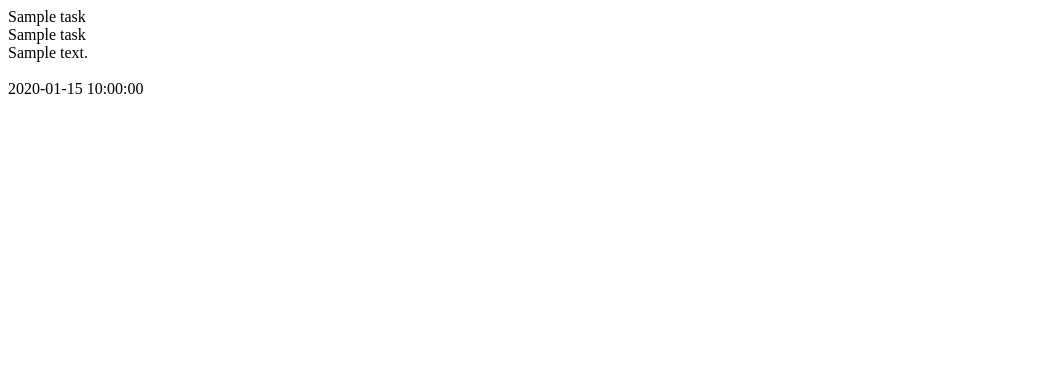
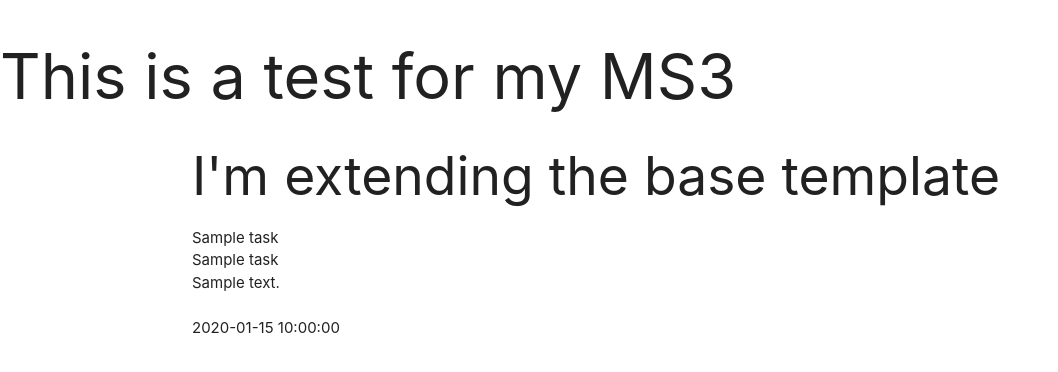
Before and after one commit to fernandagil/data-centric-miniproject, a Flask app: page / in a window 1280 px wide. Shown: the top 372 px of the page, without its empty margins (0-1058 px from the left). Run offline with Flask 2, Linux system fonts and the light colour scheme; a database or web service that is not in the repository returns one stand-in record (values such as "Sample title"); some libraries are stand-ins or nearby versions.

Commit message:
Add Materialize and linked to static files

```diff
--- a/templates/base.html
+++ b/templates/base.html
@@ -4,8 +4,12 @@
     <meta charset="UTF-8">
     <meta name="viewport" content="width=device-width, initial-scale=1.0">
     <meta http-equiv="X-UA-Compatible" content="ie=edge">
-    <link rel="stylesheet" href="{{ url_for('static', filename='vendor/bootstrap/css/bootstrap.min.css') }}" type="text/css">
+    <link rel="stylesheet" href="https://cdnjs.cloudflare.com/ajax/libs/font-awesome/5.15.2/css/all.min.css"
+        integrity="sha512-HK5fgLBL+xu6dm/Ii3z4xhlSUyZgTT9tuc/hSrtw6uzJOvgRr2a9jyxxT1ely+B+xFAmJKVSTbpM/CuL7qxO8w==" crossorigin="anonymous" type="text/css"/>
+    <link rel="stylesheet" href="https://cdnjs.cloudflare.com/ajax/libs/materialize/1.0.0/css/materialize.min.css" type="text/css">
     <link rel="stylesheet" href="{{ url_for('static', filename='css/style.css') }}" type="text/css">
+    {% block styles %}
+    {% endblock %}
     <title>MS3</title>
 </head>
 <body>
@@ -20,9 +24,12 @@
 	</div>
 
 
-	<!-- Bootstrap core JavaScript -->
-	<script src="{{ url_for('static', filename='vendor/jquery/jquery.min.js') }}"></script>
-	<script src="{{ url_for('static', filename='vendor/bootstrap/js/bootstrap.bundle.min.js') }}"></script>
+    <script src="http://code.jquery.com/jquery-3.5.1.min.js"
+        integrity="sha256-9/aliU8dGd2tb6OSsuzixeV4y/faTqgFtohetphbbj0=" crossorigin="anonymous"></script>
+	<script src="https://cdnjs.cloudflare.com/ajax/libs/materialize/1.0.0/js/materialize.min.js"></script>
+    <script src="{{ url_for('static', filename='js/script.css') }}"></script>
+    {% block scripts %}
+    {% endblock %}
 
 </body>
 </html>
--- a/templates/tasks.html
+++ b/templates/tasks.html
@@ -1,11 +1,8 @@
-<!DOCTYPE html>
-<html lang="en">
-<head>
-    <meta charset="UTF-8">
-    <meta name="viewport" content="width=device-width, initial-scale=1.0">
-    <title>Task Manager</title>
-</head>
-<body>
+{% extends "base.html" %}
+{% block content %}
+
+    <h2>I'm extending the base template</h2>
+
     {% for task in tasks %}
         {{ task.task_name }} <br>
         {{ task.category_name }} <br>
@@ -13,5 +10,5 @@
         {{ task.is_urgent }} <br>
         {{ task.due_date }} <br>
     {% endfor %}
-</body>
-</html>
+
+{% endblock %}
```
